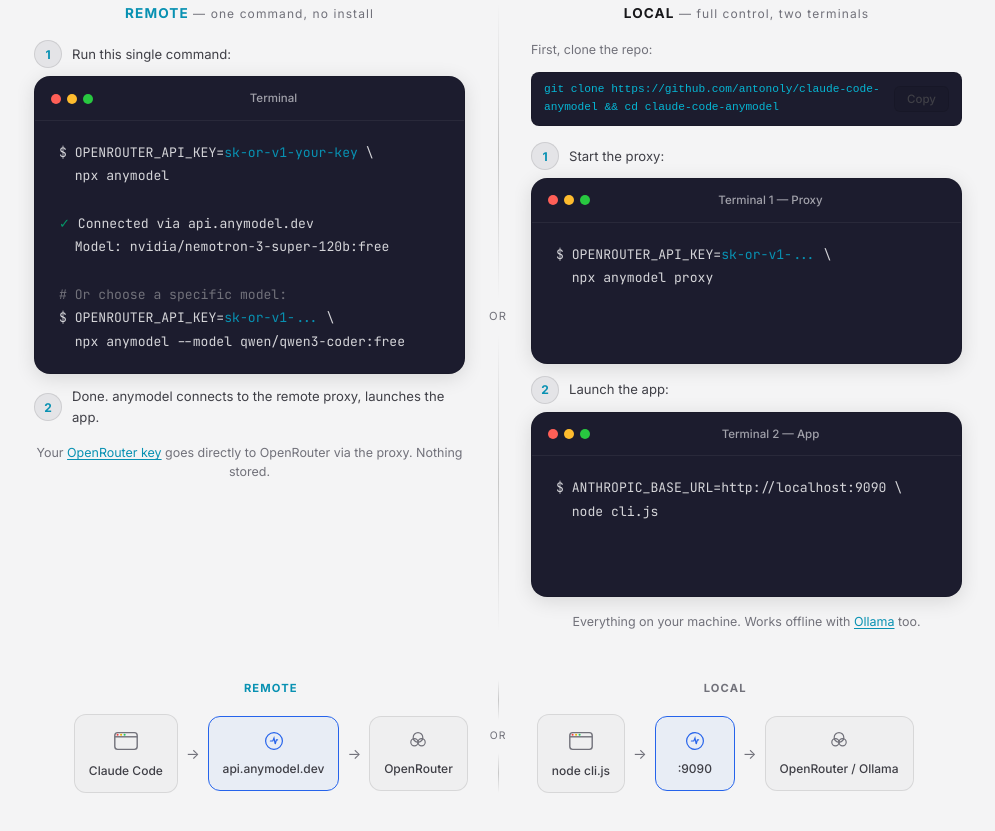
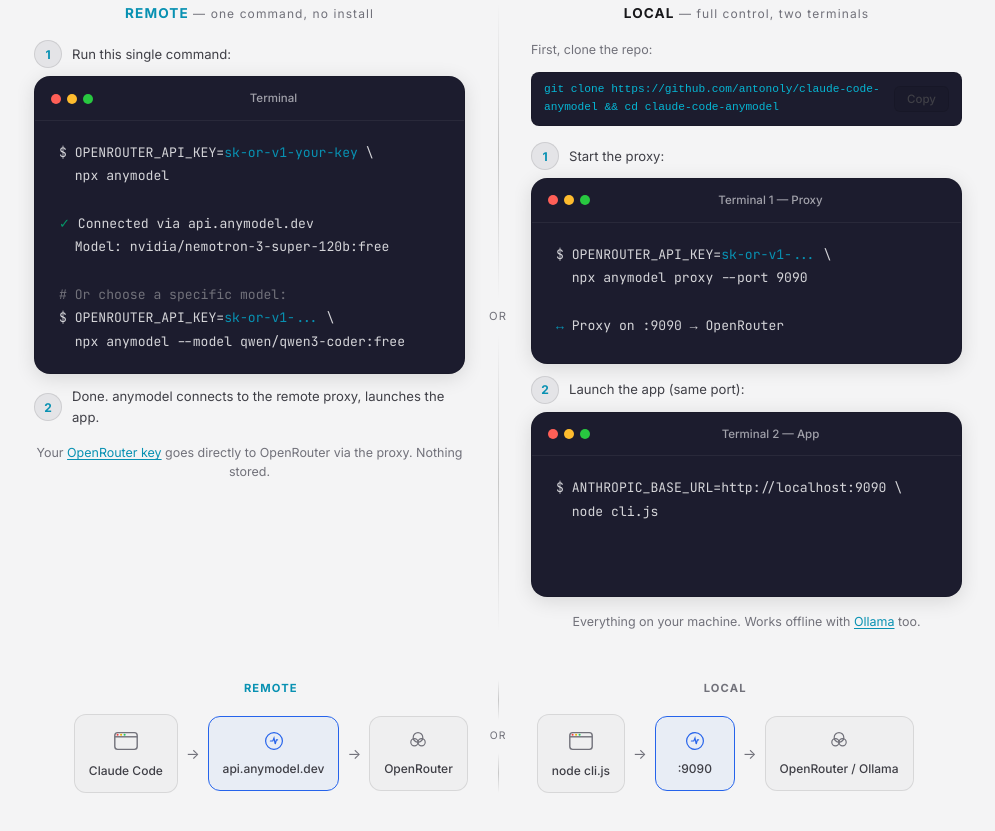
Before and after one commit to anton-abyzov/anymodel, a website: page site/index.html in a window 1280 px wide. Shown: the part 1129-1960 px from the top of the page, without its empty margins (142-1137 px from the left). Drawn offline with Linux system fonts and the light colour scheme.

Commit message:
fix: show --port 9090 explicitly, add proxy output, match port in both terminals

```diff
--- a/site/index.html
+++ b/site/index.html
@@ -199,12 +199,14 @@
               <span class="terminal-title">Terminal 1 &mdash; Proxy</span>
             </div>
             <div class="terminal-body terminal-sm">$ OPENROUTER_API_KEY=<span style="color:var(--accent-cyan)">sk-or-v1-...</span> \
-  npx anymodel proxy</div>
+  npx anymodel proxy --port 9090
+
+<span style="color:var(--accent-cyan)">&#x2194;</span> Proxy on :9090 &#x2192; OpenRouter</div>
           </div>
 
           <div class="hiw-step">
             <span class="hiw-step-num">2</span>
-            <span class="hiw-step-text">Launch the app:</span>
+            <span class="hiw-step-text">Launch the app (same port):</span>
           </div>
           <div class="terminal terminal-stacked">
             <div class="terminal-bar">
```
